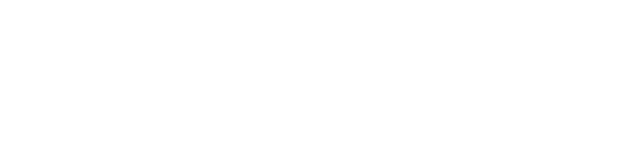
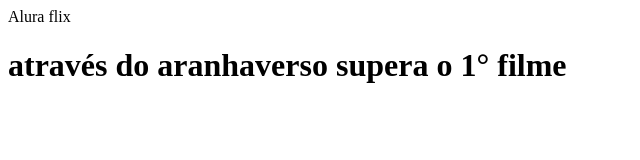
Before and after one commit to Cristianiappe/alurafix, a plain HTML site: page index.html in a window 1280 px wide. Shown: the whole page, without its empty margins (0-640 px from the left). Drawn offline with Linux system fonts and the light colour scheme.

Commit message:
comecei o projeto

```diff
--- a/index.html
+++ b/index.html
@@ -6,6 +6,8 @@
     <title>alura flix</title>
 </head>
 <body>
-
+  <header>Alura flix</header>
+  <h1>através do aranhaverso supera o 1° filme</h1>
+  <p><Homem-aranha</p>
 </body>
 </html>
```
